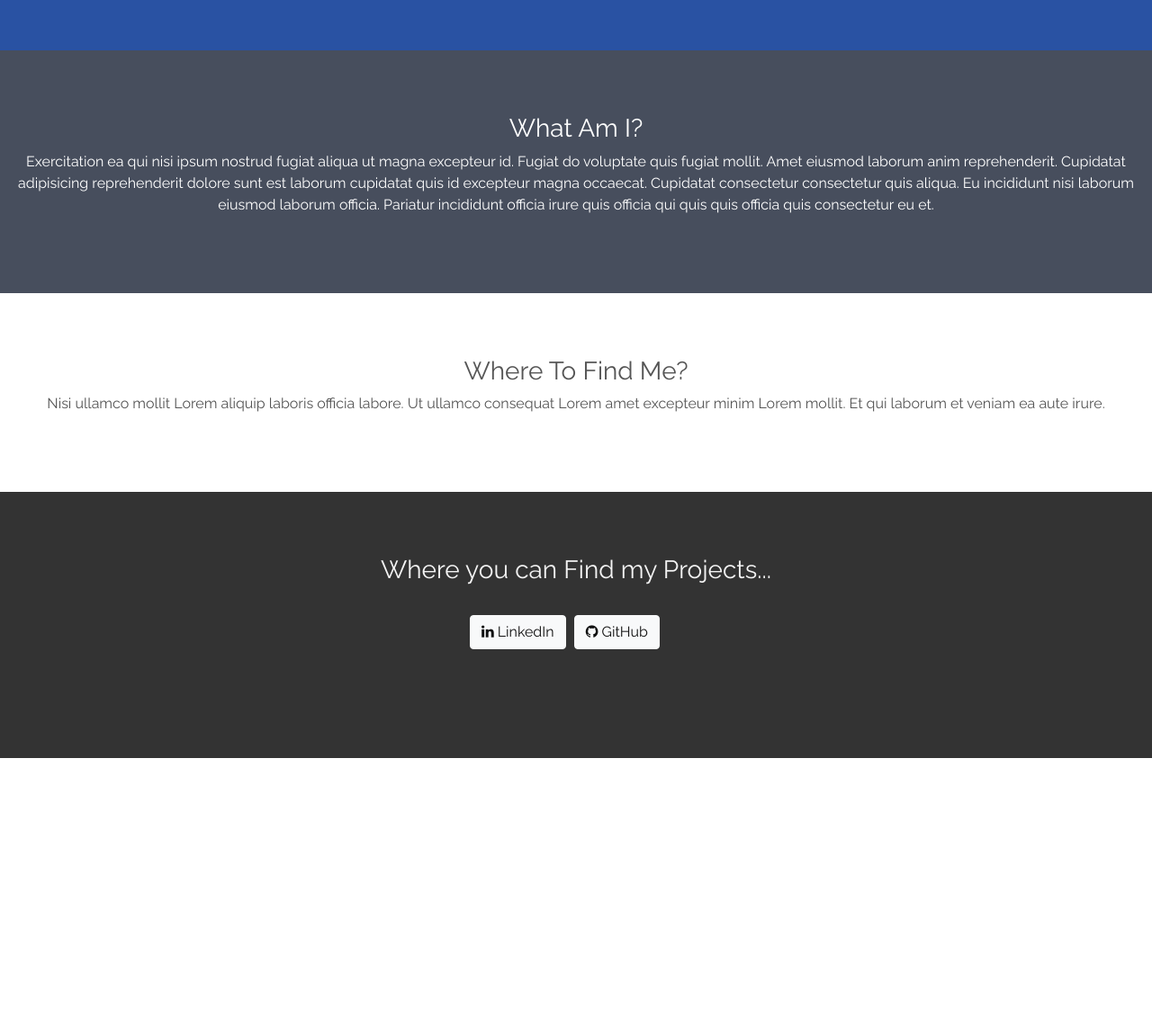
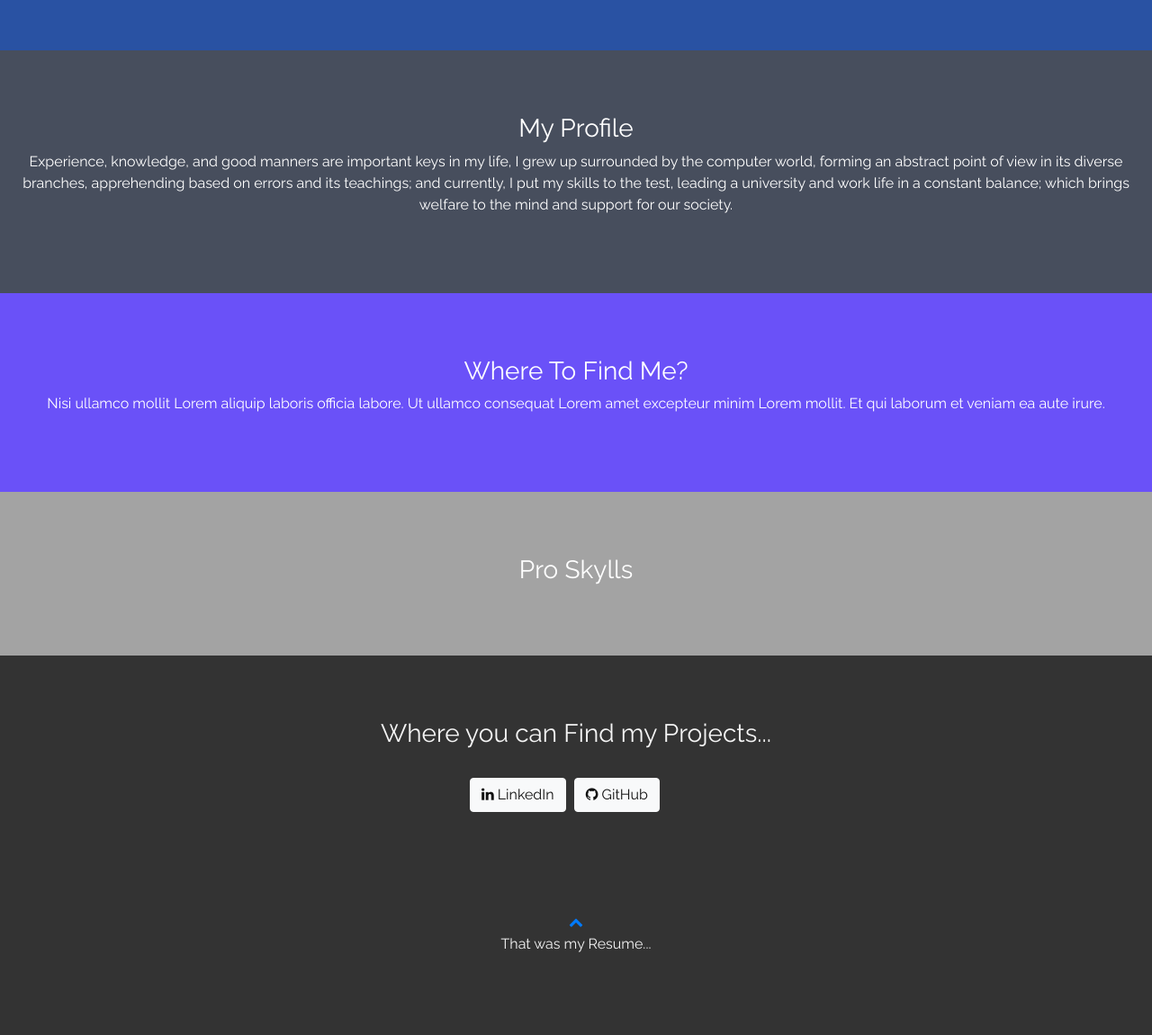
Before and after one commit to BiggerCrayonZ/myCV, a plain HTML site: page index.html in a window 1280 px wide. Shown: the part 380-1531 px from the top of the page at 90% size. Before the commit the page ends 1223 px from the top, so only its background shows below. Drawn offline with nearby package versions, Linux system fonts and the light colour scheme.

Commit message:
New Tags
New Display and Carousel

```diff
--- a/index.html
+++ b/index.html
@@ -24,24 +24,31 @@
 
 <body>
     <!--Main container -->
-    <main class="container-fluid bg-1 text-center">
+    <main class="container-fluid bg-1 text-center" id="main">
         <h1>About Me...</h1>
         <img src="rsc/img/pic.jpg" alt="me" class="rounded-circle img-fluid main_image">
+        <br>
         <p>Raúl Enrique Reza del Castillo</p>
     </main>
 
     <div class="container-fluid bg-2 text-center ">
-        <h3>What Am I?</h3>
-        <p>Exercitation ea qui nisi ipsum nostrud fugiat aliqua ut magna excepteur id. Fugiat do voluptate quis fugiat mollit.
-            Amet eiusmod laborum anim reprehenderit. Cupidatat adipisicing reprehenderit dolore sunt est laborum cupidatat
-            quis id excepteur magna occaecat. Cupidatat consectetur consectetur quis aliqua. Eu incididunt nisi laborum eiusmod
-            laborum officia. Pariatur incididunt officia irure quis officia qui quis quis officia quis consectetur eu et.</p>
+        <h3>My Profile</h3>
+        <p>Experience, knowledge, and good manners are important keys in my life, I grew up surrounded by the computer world,
+            forming an abstract point of view in its diverse branches, apprehending based on errors and its teachings; and
+            currently, I put my skills to the test, leading a university and work life in a constant balance; which brings
+            welfare to the mind and support for our society.</p>
     </div>
 
     <div class="container-fluid bg-3 text-center">
         <h3>Where To Find Me?</h3>
         <p>Nisi ullamco mollit Lorem aliquip laboris officia labore. Ut ullamco consequat Lorem amet excepteur minim Lorem mollit.
             Et qui laborum et veniam ea aute irure.</p>
+    </div>
+
+    <!--Carousel-->
+    <div class="container-fluid bg-4 text-center">
+        <h3>Pro Skylls</h3>
+
     </div>
 
     <!--Footer container -->
@@ -63,6 +70,12 @@
                 </a>
             </li>
         </ul>
+        <footer class="container-fluid text-center">
+            <a href="#main" title="To Top">
+                <span class="fa fa-chevron-up"></span>
+            </a>
+            <p> That was my Resume...</p>
+        </footer>
     </footer>
 </body>
 
--- a/rsc/css/style.css
+++ b/rsc/css/style.css
@@ -18,8 +18,12 @@
     color: #ffffff;
 }
 .bg-3 {
-    background-color: #ffffff; /* White */
-    color: #555555;
+    background-color: #6a51f8; /* Grey Blue */
+    color: #ffffff;
+}
+.bg-4 {
+    background-color: #a3a3a3; /* White */
+    color: #ffffff;
 }
 
 .container-fluid{
```
